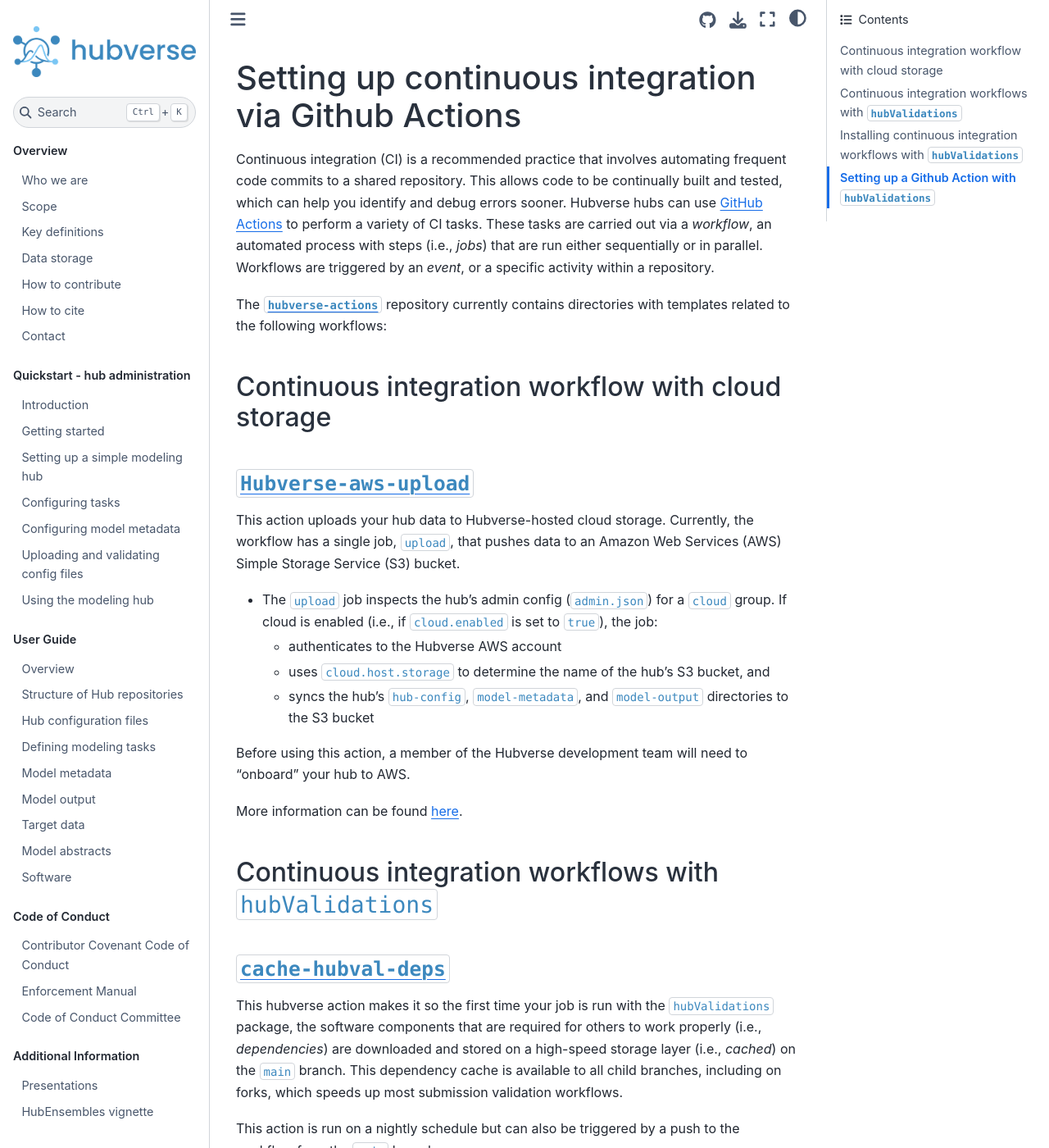
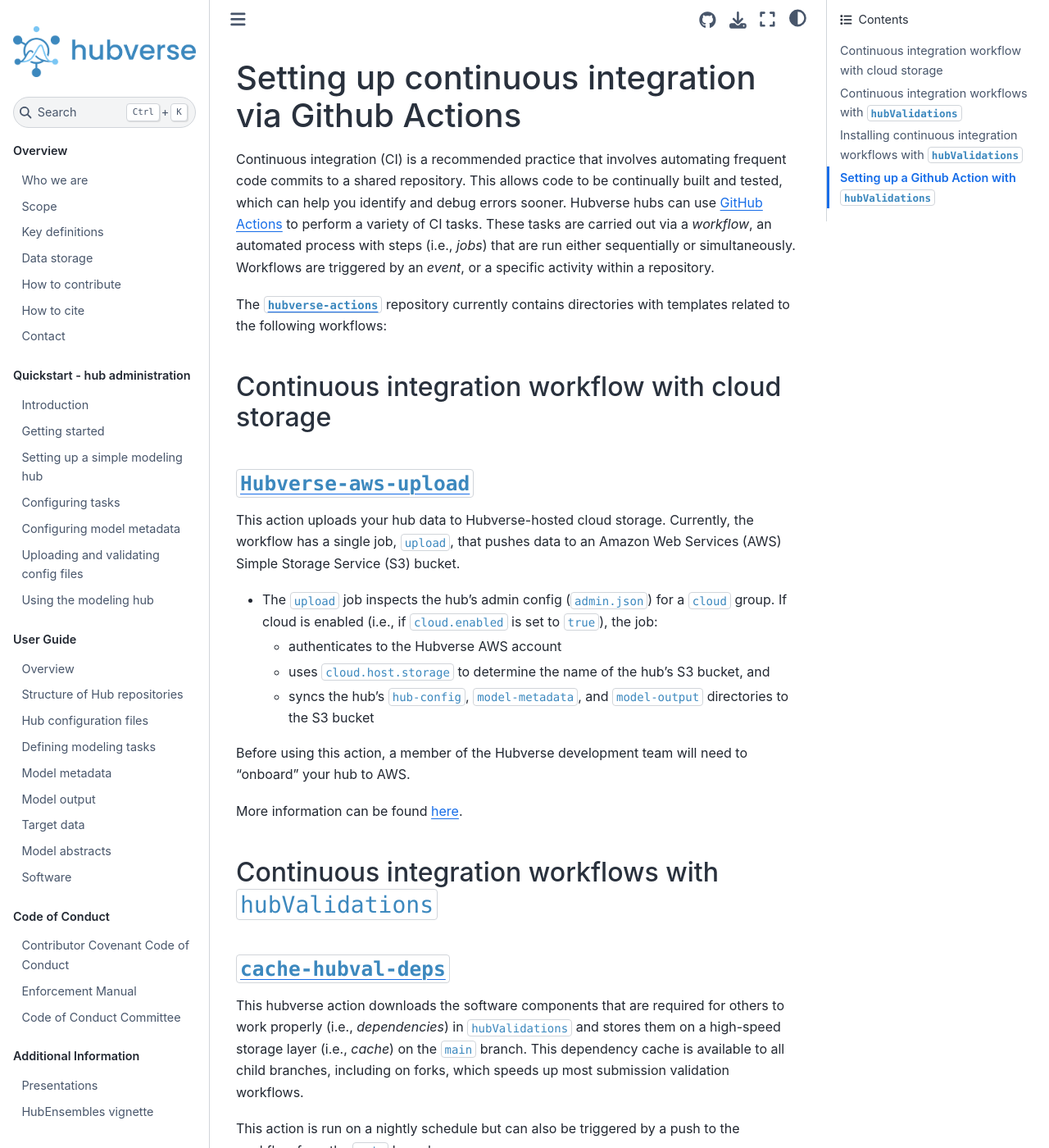
Before and after one commit to hubverse-org/hubDocs, a Sphinx documentation site: the page built from docs/source/quickstart-hub-admin/continuous-integration.md, in a window 1280 px wide and 1400 px high. Shown: the whole window at 82% size. Built offline with Sphinx 7.4.7 and the Sphinx Book theme 1.1.4, drawn with Linux system fonts in a browser that asks for light colours.

Commit message:
Update continuous-integration.md

```diff
--- a/docs/source/quickstart-hub-admin/continuous-integration.md
+++ b/docs/source/quickstart-hub-admin/continuous-integration.md
@@ -1,6 +1,6 @@
 # Setting up continuous integration via Github Actions
 
-Continuous integration (CI) is a recommended practice that involves automating frequent code commits to a shared repository. This allows code to be continually built and tested, which can help you identify and debug errors sooner. Hubverse hubs can use [GitHub Actions](https://github.com/features/actions) to perform a variety of CI tasks. These tasks are carried out via a *workflow*, an automated process with steps (i.e., *jobs*) that are run either sequentially or in parallel. Workflows are triggered by an *event*, or a specific activity within a repository.
+Continuous integration (CI) is a recommended practice that involves automating frequent code commits to a shared repository. This allows code to be continually built and tested, which can help you identify and debug errors sooner. Hubverse hubs can use [GitHub Actions](https://github.com/features/actions) to perform a variety of CI tasks. These tasks are carried out via a *workflow*, an automated process with steps (i.e., *jobs*) that are run either sequentially or simultaneously. Workflows are triggered by an *event*, or a specific activity within a repository.
 
 The [`hubverse-actions`](https://github.com/Infectious-Disease-Modeling-Hubs/hubverse-actions) repository currently contains directories with templates related to the following workflows:
 
@@ -20,7 +20,7 @@
 ## Continuous integration workflows with `hubValidations`
 
 ### [`cache-hubval-deps`](https://github.com/Infectious-Disease-Modeling-Hubs/hubverse-actions/tree/main/cache-hubval-deps)
-This hubverse action makes it so the first time your job is run with the `hubValidations` package, the software components that are required for others to work properly (i.e., *dependencies*) are downloaded and stored on a high-speed storage layer (i.e., *cached*) on the `main` branch. This dependency cache is available to all child branches, including on forks, which speeds up most submission validation workflows.
+This hubverse action downloads the software components that are required for others to work properly (i.e., *dependencies*) in `hubValidations` and stores them on a high-speed storage layer (i.e., *cache*) on the `main` branch. This dependency cache is available to all child branches, including on forks, which speeds up most submission validation workflows.
 
 This action is run on a nightly schedule but can also be triggered by a push to the workflow from the `main` branch.
 
```
